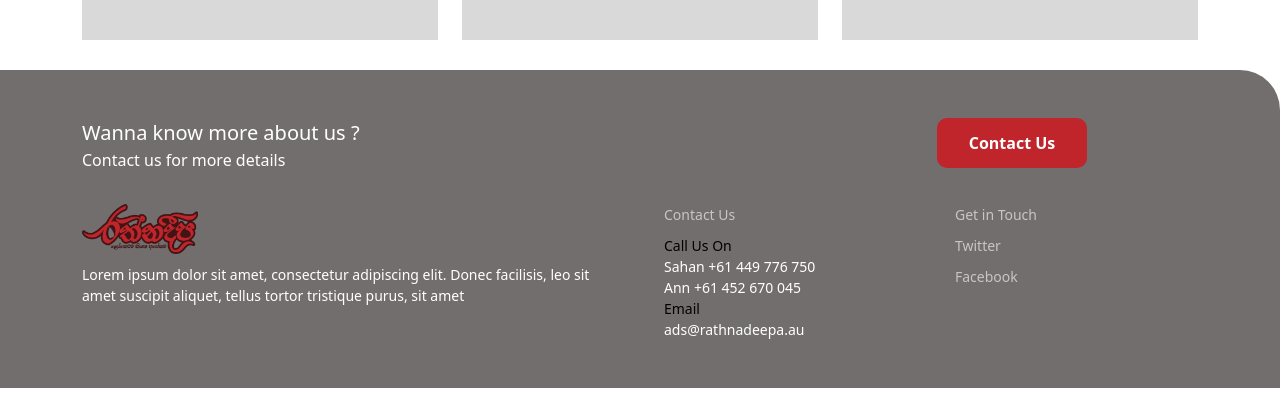
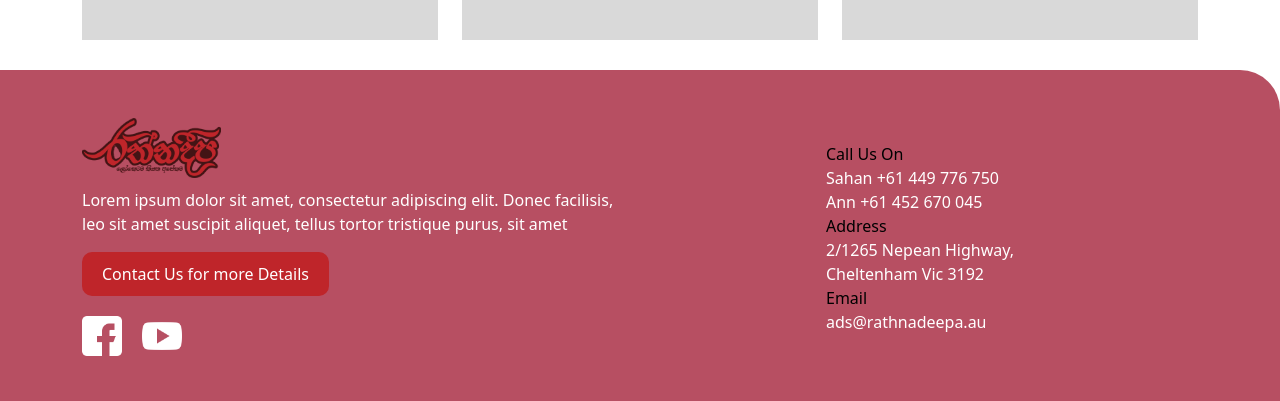
Before and after one commit to team-geek-squad/e-magazine, a React (Create React App) app in the folder frontend/: page / in a window 1280 px wide. Shown: the part 1372-1773 px from the top of the page. Built offline with nearby package versions, Linux system fonts and the light colour scheme; no server answers.

Commit message:
updated the footer

```diff
--- a/frontend/src/components/Footer.js
+++ b/frontend/src/components/Footer.js
@@ -1,23 +1,14 @@
 import classes from "./Footer.module.css";
 
 import Logo from "../assets/logo.png";
+import Facebook from "../assets/facebook.png";
+import Youtube from "../assets/youtube.png";
 
 const Footer = () => {
   return (
     <div className={classes.footer}>
       <div className="container py-5">
-        <div className="row">
-          <div className="col-lg-9 col-12">
-            <p className={classes.wannaKnowText}>Wanna know more about us ?</p>
-            <p className={classes.contactUsText}>Contact us for more details</p>
-          </div>
-          <div className={`col-lg-3 col-12 ${classes.footerTopRight}`}>
-            <button className={classes.btn}>
-              <p className={classes.btnText}>Contact Us</p>
-            </button>
-          </div>
-        </div>
-        <div className={`${classes.bottomRow} row mt-3 gx-5`}>
+        <div className="row g-0">
           <div className="col-lg-6 col-12">
             <img src={Logo} className={classes.logo} alt="logo" />
             <p className={classes.tagline}>
@@ -25,19 +16,34 @@ const Footer = () => {
               facilisis, leo sit amet suscipit aliquet, tellus tortor tristique
               purus, sit amet
             </p>
+            <button className={classes.btn}>
+              <p className={classes.btnText}>Contact Us for more Details</p>
+            </button>
+            <div className={classes.socialMediaDiv}>
+              <img
+                src={Facebook}
+                className={classes.socialMedia}
+                alt="facebook"
+              />
+              <img
+                src={Youtube}
+                className={classes.socialMedia}
+                alt="youtube"
+              />
+            </div>
           </div>
-          <div className="col-lg-3 col-6">
-            <p className={classes.contactUsTitle}>Contact Us</p>
+          <div className="offset-lg-2 col-lg-4 col-12 mt-l-0 mt-4">
             <p className={classes.callUsOn}>Call Us On</p>
             <p className={classes.phoneNumbers}>Sahan +61 449 776 750</p>
             <p className={classes.phoneNumbers}>Ann +61 452 670 045</p>
+            <p className={classes.addressTitle}>Address</p>
+            <p className={classes.address}>
+              2/1265 Nepean Highway,
+              <br />
+              Cheltenham Vic 3192
+            </p>
             <p className={classes.emailTitle}>Email</p>
             <p className={classes.email}>ads@rathnadeepa.au</p>
-          </div>
-          <div className="col-lg-3 col-6">
-            <p className={classes.getInTouch}>Get in Touch</p>
-            <p className={classes.socialMedia}>Twitter</p>
-            <p className={classes.socialMedia}>Facebook</p>
           </div>
         </div>
       </div>
--- a/frontend/src/components/Footer.module.css
+++ b/frontend/src/components/Footer.module.css
@@ -1,27 +1,13 @@
 .footer {
-  background-color: #736e6e;
+  background-color: #b74f62;
   color: white;
   margin-top: 30px;
   border-radius: 0 40px 0 0;
 }
 
-.wannaKnowText {
-  margin-bottom: 0px;
-  font-size: 20px;
-  font-weight: 500;
-}
-
-/* .footerTopRight {
-  display: flex;
-  justify-content: center;
-  align-items: center;
-} */
-
 .btn {
-  width: 150px;
-  height: 50px;
+  padding: 10px 20px;
   background: #bf252a;
-  /* box-shadow: 0px 15px 30px rgba(0, 186, 199, 0.33); */
   border-radius: 10px;
   border: none;
   outline: none;
@@ -30,22 +16,11 @@
 .btnText {
   margin-bottom: 0;
   color: white;
-  font-weight: 600;
-}
-
-.bottomRow{
-  font-size: 14px;
 }
 
 .logo {
-  height: 50px;
+  height: 60px;
   margin-bottom: 10px;
-}
-
-.contactUsTitle {
-  color: rgba(255, 255, 255, 0.6);
-  margin-bottom: 10px;
-  font-weight: 500;
 }
 
 .callUsOn {
@@ -68,14 +43,22 @@
   margin-bottom: 0;
 }
 
-.getInTouch {
-  color: rgba(255, 255, 255, 0.6);
+.addressTitle {
+  color: black;
   margin-bottom: 0;
   font-weight: 500;
 }
 
+.address {
+  margin-bottom: 0;
+}
+
+.socialMediaDiv {
+  margin-top: 20px;
+}
+
 .socialMedia {
-  color: rgba(255, 255, 255, 0.6);
-  margin-bottom: 0;
-  margin-top: 10px;
+  filter: invert(100%);
+  height: 40px;
+  margin-right: 20px ;
 }
```
Also changed, not shown: frontend/src/assets/facebook.png (added), frontend/src/assets/youtube.png (added).
